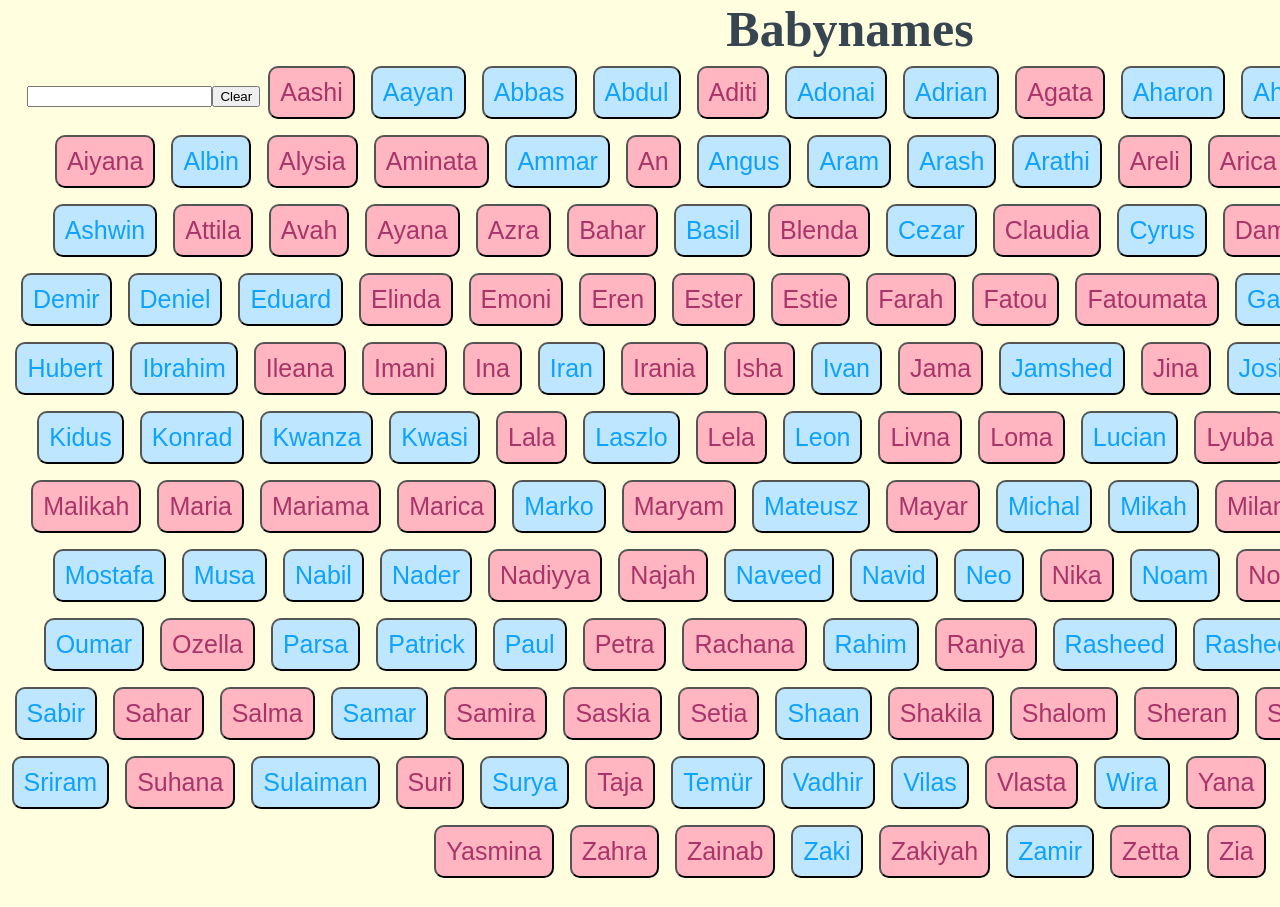
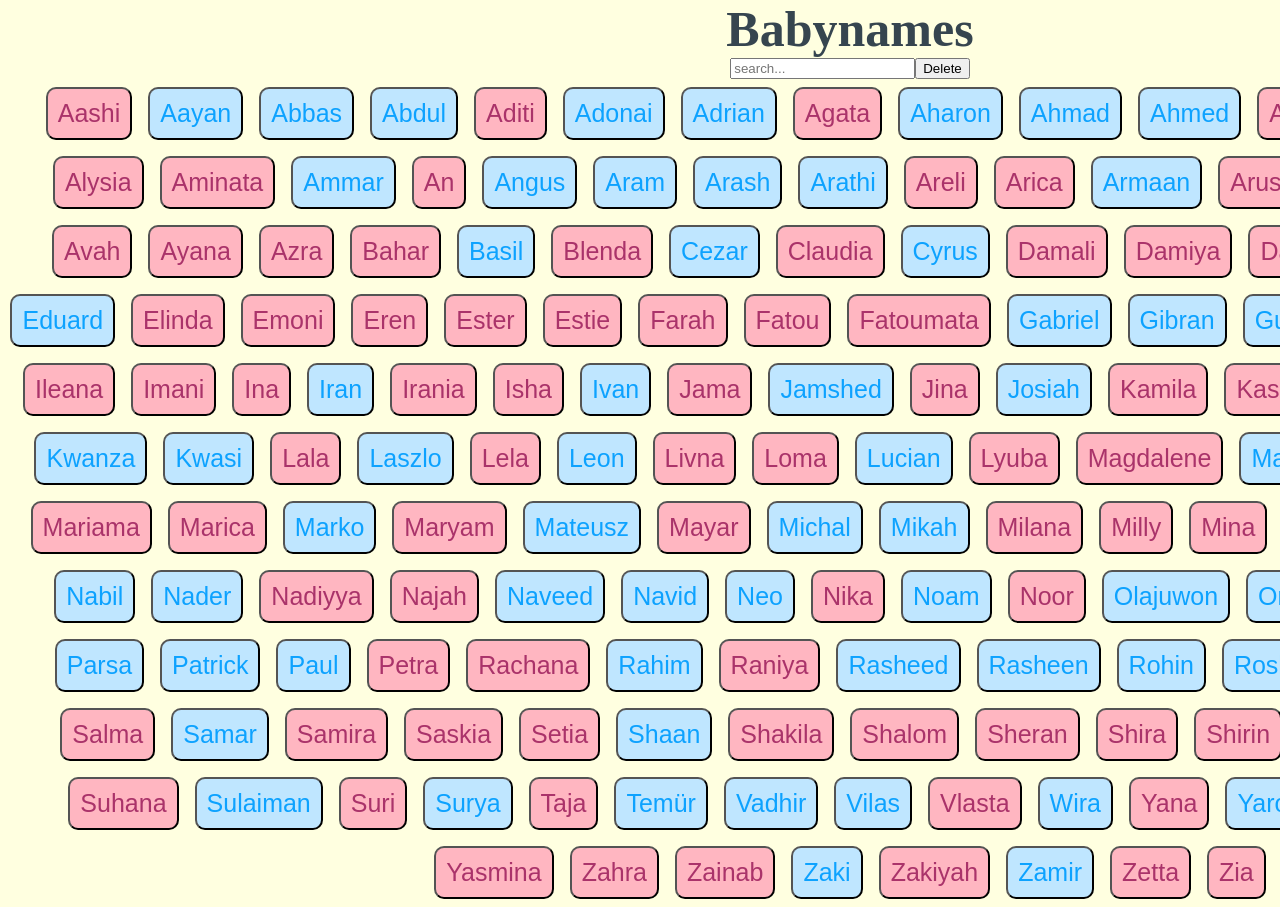
Before and after one commit to christian-2009/baby-names-react, a React (Create React App) app: page / in a window 1280 px wide. Shown: the top 907 px of the page. Before the commit the page ends 886 px from the top, so only its background shows below. Built offline with nearby package versions, Linux system fonts and the light colour scheme.

Commit message:
working searchbar styled and looking good

```diff
--- a/src/components/MainContent.tsx
+++ b/src/components/MainContent.tsx
@@ -1,12 +1,17 @@
-import BabyName from "./BabyName";
+
 import { sortedBabyData } from "../utils/sortedBabyData";
-import SearchBar from "./SearchBar";
+import React, {useState} from "react";
+
 
 
 
 
 export default function MainContent(): JSX.Element{
-    const babyNames = sortedBabyData.map((babyObj) => {
+    const [text, setText] = useState('')
+
+    const filteredBabyNames = sortedBabyData.filter((obj) => obj.name.toLowerCase().includes(text.toLowerCase()) )
+
+    const babyNames = filteredBabyNames.map((babyObj) => {
     if (babyObj.sex === 'f'){
         return(
         <button className = 'female-style' key={babyObj.id}>{babyObj.name}</button>)}
@@ -14,10 +19,19 @@ export default function MainContent(): JSX.Element{
         return (
         <button className = 'male-style' key={babyObj.id}>{babyObj.name}</button>)
     }})
+
+
+    const handleDelete = () => {
+        setText('')
+    }
+
     return (
         <>
             <h1 className='title'>Babynames</h1>
-            <SearchBar />
+            <div className = 'flex'>
+                <input placeholder="search..." value ={text} onChange = {(event) => {setText(event.target.value)}}></input>
+                <button onClick={handleDelete}>Delete</button>
+            </div>
             {babyNames}
 
         </>
--- a/src/components/SearchBar.tsx
+++ b/src/components/SearchBar.tsx
@@ -1,5 +1,7 @@
 import { useState } from "react";
 import { MatchNames } from "./MatchNames";
+import BabyName from "./BabyName";
+import { sortedBabyData } from "../utils/sortedBabyData";
 
 export default function SearchBar(): JSX.Element {
     const [text, setText] = useState('')
@@ -12,7 +14,7 @@ export default function SearchBar(): JSX.Element {
         <>
             <input value ={text} onChange = {(event) => {setText(event.target.value)}}></input>
             <button onClick={handleDelete}>Clear</button>
-            <MatchNames search={text} />
+
         </>
     )
 }
```
Also changed, not shown: src/components/BabyName.tsx (+5 -2 lines).
